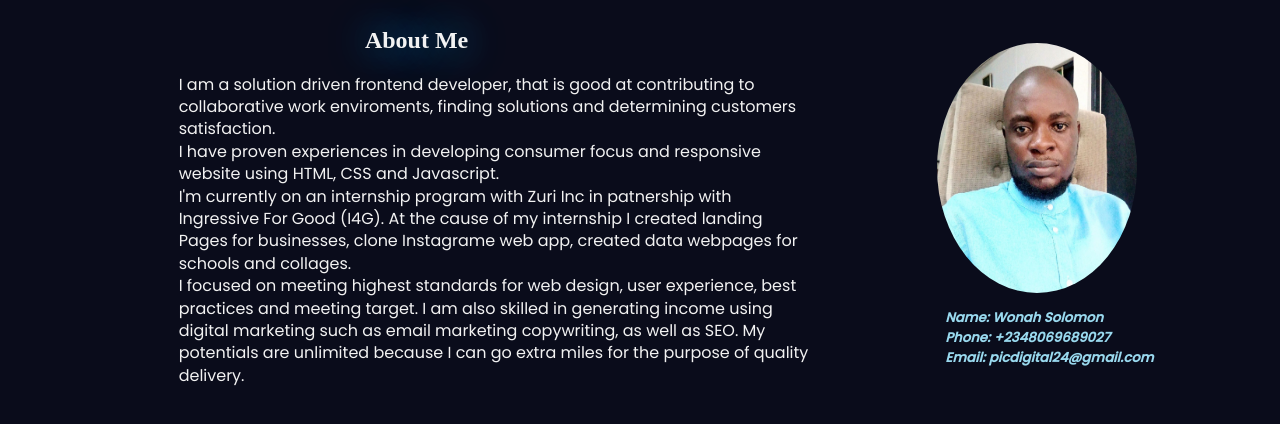
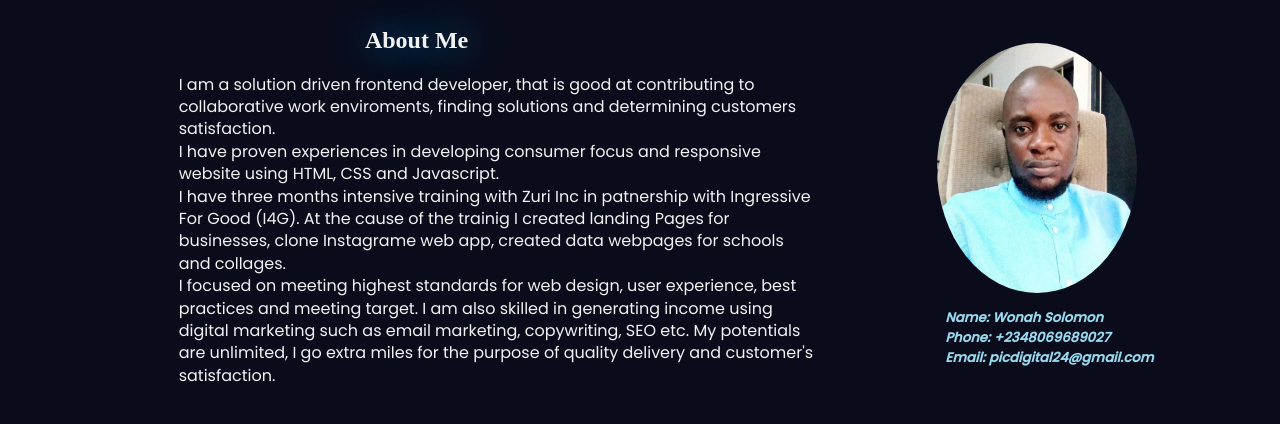
Before and after one commit to macrokins/My-Portfolio, a plain HTML site: page index.html in a window 1280 px wide. Shown: the part 822-1246 px from the top of the page. Drawn offline with nearby package versions, Linux system fonts and the light colour scheme.

Commit message:
edit about me, change the link to instagram clone

```diff
--- a/index.html
+++ b/index.html
@@ -61,17 +61,17 @@
                finding solutions and determining customers satisfaction. <br> I have
                proven
                experiences in developing consumer focus and responsive website using
-               HTML, CSS and Javascript. <br> I'm currently on an internship program
+               HTML, CSS and Javascript. <br> I have three months intensive training
                with Zuri Inc in patnership with Ingressive For Good (I4G).
 
-              At the cause of my internship I created landing Pages for businesses, clone Instagrame web app,
+              At the cause of the trainig I created landing Pages for businesses, clone Instagrame web app,
                created data webpages for schools and collages. <br>
                I focused on meeting highest standards for web design, user
                experience, best practices and meeting target.
-               I am also skilled in generating income using digital marketing such as email marketing
-                copywriting, as well as SEO.
-                My potentials are unlimited because I can go extra miles
-                 for the purpose of quality delivery.
+               I am also skilled in generating income using digital marketing such as email marketing,
+                copywriting, SEO etc.
+                My potentials are unlimited, I go extra miles
+                 for the purpose of quality delivery and customer's satisfaction.
 
               </p>
 
```
